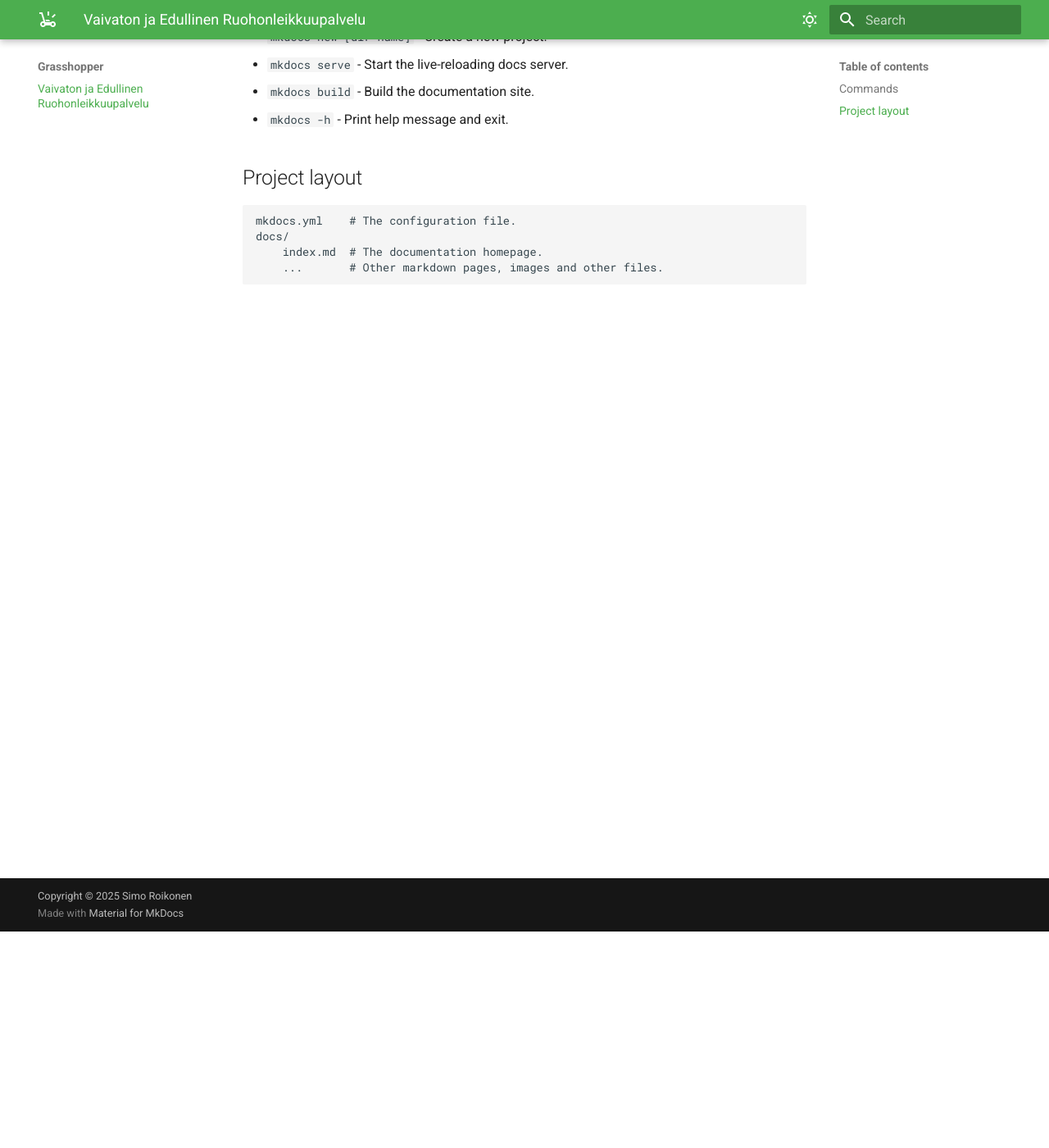
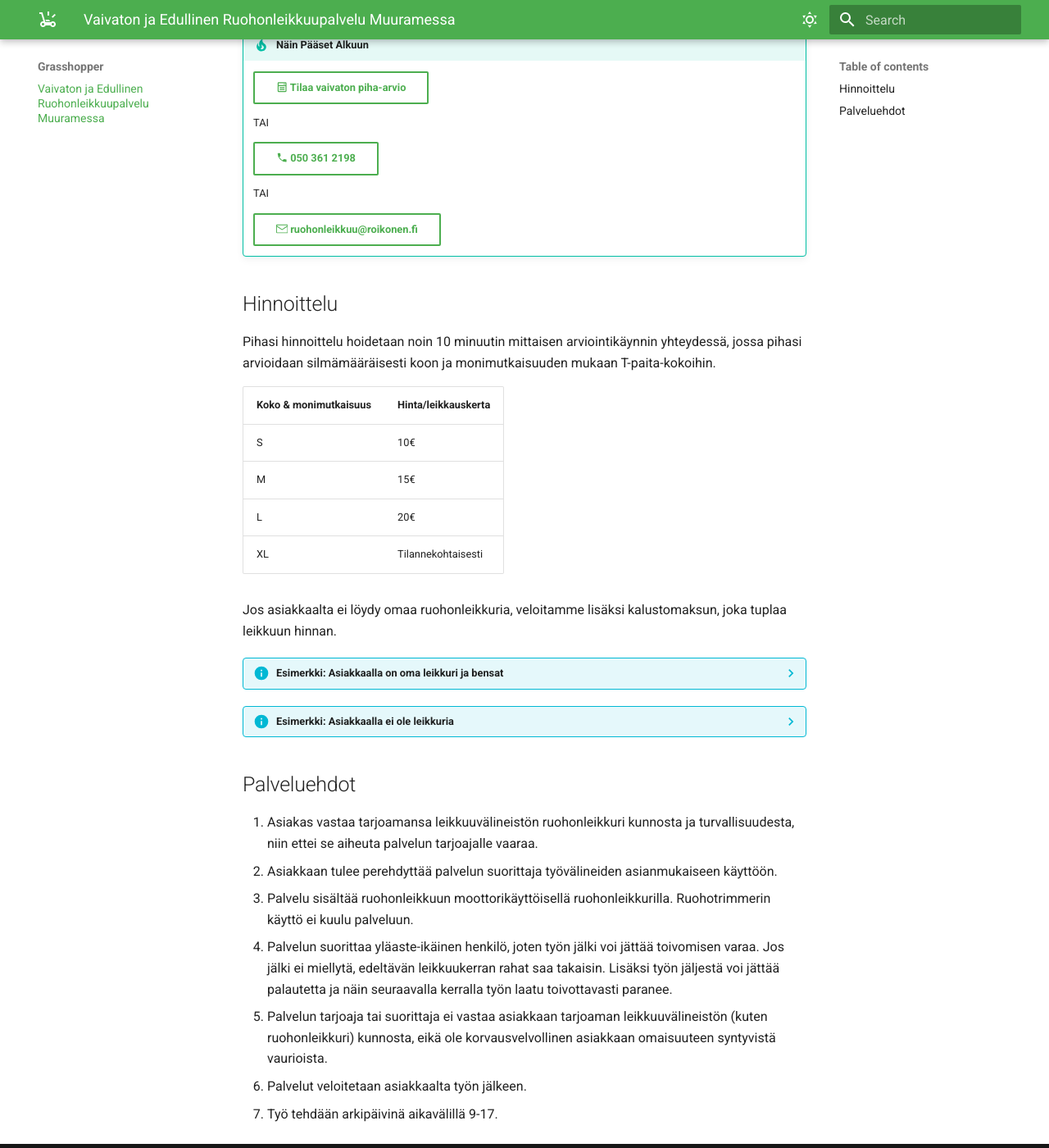
Before and after one commit to roikonen/grasshopper, an MkDocs documentation site: the page built from docs/index.md, in a window 1280 px wide and 1400 px high, scrolled down 264 px. Shown: the whole window at 82% size. Built offline with MkDocs 1.6.1 and Material for MkDocs 9.7.7, drawn with Linux system fonts in a browser that asks for light colours; some of the changed text lies outside the part shown.

Commit message:
Initial commit

```diff
--- a/docs/index.md
+++ b/docs/index.md
@@ -1,17 +1,47 @@
-# Vaivaton ja Edullinen Ruohonleikkuupalvelu
+# Vaivaton ja Edullinen Ruohonleikkuupalvelu Muuramessa
 
-For full documentation visit [mkdocs.org](https://www.mkdocs.org).
+* Kaipaatko nurmikollesi edullista ja vaivatonta leikkauspalvelua.
+* Haluatko auttaa reipasta ja omatoimista yläasteelaista tienaamaan moporahoja?
 
-## Commands
+!!! tip "Näin Pääset Alkuun"
 
-* `mkdocs new [dir-name]` - Create a new project.
-* `mkdocs serve` - Start the live-reloading docs server.
-* `mkdocs build` - Build the documentation site.
-* `mkdocs -h` - Print help message and exit.
+    [:material-form-select: Tilaa vaivaton piha-arvio](https://forms.gle/Tnt9ebGAe1aDXwMVA){ .md-button }
 
-## Project layout
+    TAI
 
-    mkdocs.yml    # The configuration file.
-    docs/
-        index.md  # The documentation homepage.
-        ...       # Other markdown pages, images and other files.
+    [:material-phone: 050 361 2198](tel:+358503612198){ .md-button }
+
+    TAI
+
+    [:octicons-mail-24: ruohonleikkuu@roikonen.fi](mailto:ruohonleikkuu@roikonen.fi?subject=Piha-arvio&body=Muuramen%20katuosoitteesi%20sekä%20puhelinnumerosi){ .md-button }
+
+## Hinnoittelu
+
+Pihasi hinnoittelu hoidetaan noin 10 minuutin mittaisen arviointikäynnin yhteydessä, jossa pihasi arvioidaan silmämääräisesti koon ja monimutkaisuuden mukaan T-paita-kokoihin.
+
+| Koko & monimutkaisuus | Hinta/leikkauskerta |
+| --------------------- | ------------------- |
+| S | 10€ |
+| M | 15€ |
+| L | 20€ |
+| XL | Tilannekohtaisesti |
+
+Jos asiakkaalta ei löydy omaa ruohonleikkuria, veloitamme lisäksi kalustomaksun, joka tuplaa leikkuun hinnan.
+
+??? info "Esimerkki: Asiakkaalla on oma leikkuri ja bensat"
+
+    Piha-arviossa pihasi arvioidaan kokoon M. Sinulta löytyy ruohonleikkuri ja siihen bensat, joten yhden leikkuukerran hinnaksi muodostuu 15€.
+
+??? info "Esimerkki: Asiakkaalla ei ole leikkuria"
+
+    Piha-arviossa pihasi arvioidaan kokoon S. Sinulta ei löydy ruohonleikkuria, joten yhden leikkuukerran hinnaksi muodostuu 20€ (10€ * 2).
+
+## Palveluehdot
+
+1. Asiakas vastaa tarjoamansa leikkuuvälineistön ruohonleikkuri kunnosta ja turvallisuudesta, niin ettei se aiheuta palvelun tarjoajalle vaaraa.
+1. Asiakkaan tulee perehdyttää palvelun suorittaja työvälineiden asianmukaiseen käyttöön.
+1. Palvelu sisältää ruohonleikkuun moottorikäyttöisellä ruohonleikkurilla. Ruohotrimmerin käyttö ei kuulu palveluun.
+1. Palvelun suorittaa yläaste-ikäinen henkilö, joten työn jälki voi jättää toivomisen varaa. Jos jälki ei miellytä, edeltävän leikkuukerran rahat saa takaisin. Lisäksi työn jäljestä voi jättää palautetta ja näin seuraavalla kerralla työn laatu toivottavasti paranee.
+1. Palvelun tarjoaja tai suorittaja ei vastaa asiakkaan tarjoaman leikkuuvälineistön (kuten ruohonleikkuri) kunnosta, eikä ole korvausvelvollinen asiakkaan omaisuuteen syntyvistä vaurioista.
+1. Palvelut veloitetaan asiakkaalta työn jälkeen.
+1. Työ tehdään arkipäivinä aikavälillä 9-17.
--- a/mkdocs.yml
+++ b/mkdocs.yml
@@ -22,11 +22,13 @@ theme:
       accent: green
 
 markdown_extensions:
+  - tables
+  - admonition
+  - pymdownx.details
+  - pymdownx.superfences
   - attr_list
   - pymdownx.emoji:
       emoji_index: !!python/name:material.extensions.emoji.twemoji
       emoji_generator: !!python/name:material.extensions.emoji.to_svg
 
-remote_branch: gh-pages
-
 copyright: Copyright &copy; 2025 Simo Roikonen
```
